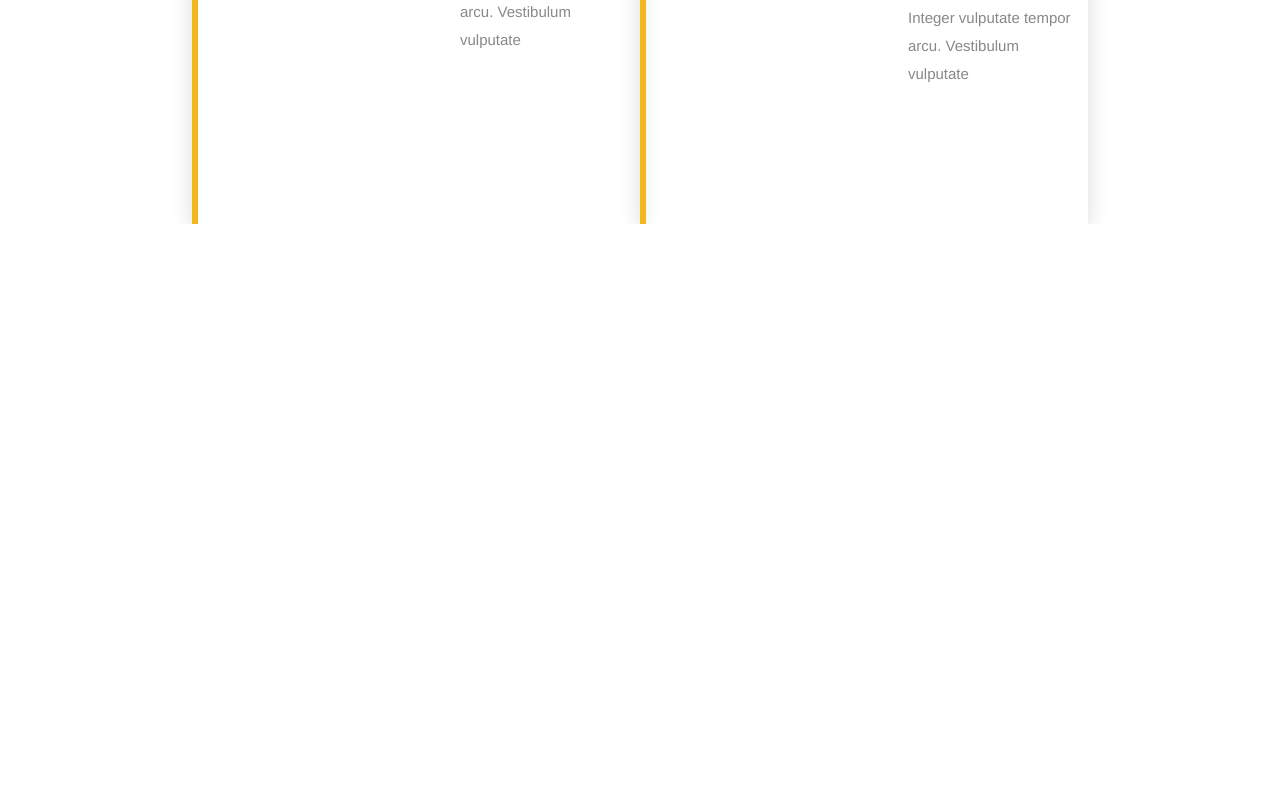
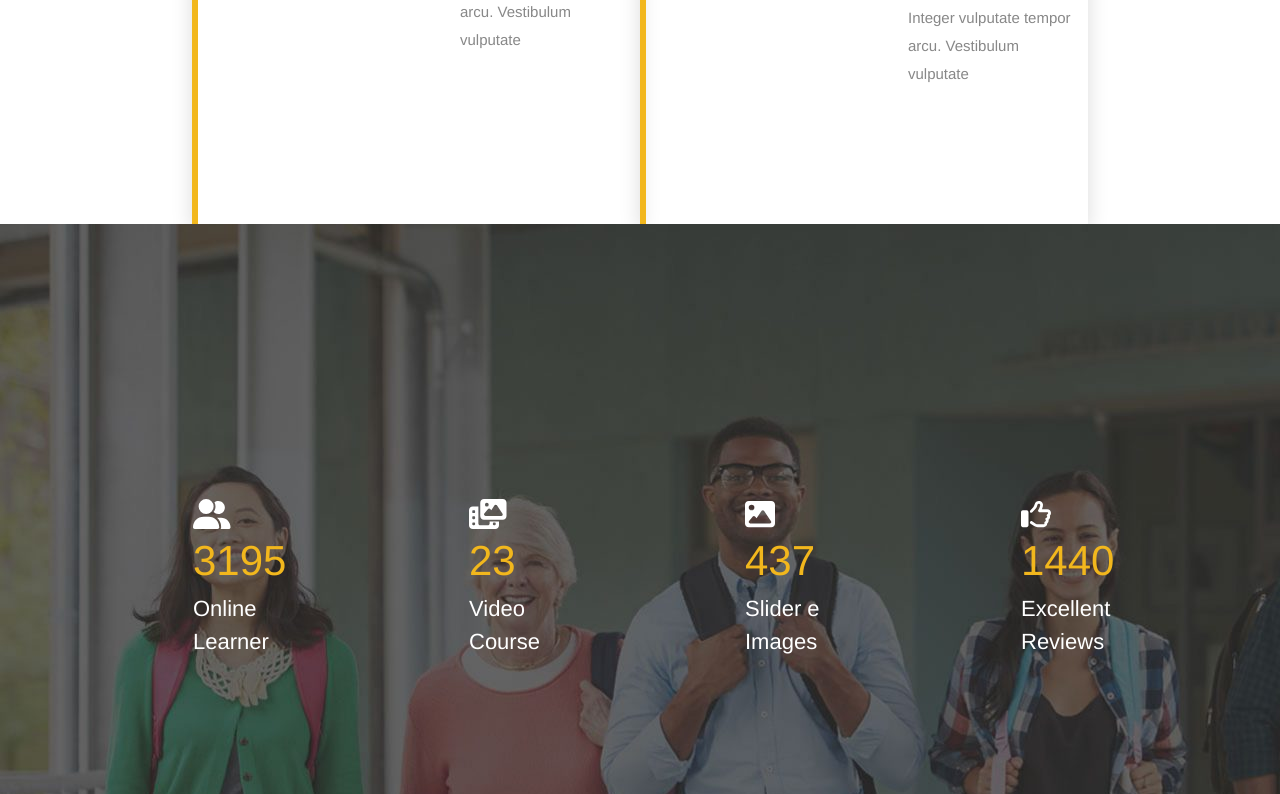
Before and after one commit to Dax2976/proj-html-vuejs, a Vue app: page / in a window 1280 px wide. Shown: the part 4260-5054 px from the top of the page. Before the commit the page ends 4484 px from the top, so only its background shows below. Built offline with nearby package versions, Linux system fonts and the light colour scheme.

Commit message:
stats comp 90% done

```diff
--- a/src/components/MainComp.vue
+++ b/src/components/MainComp.vue
@@ -47,6 +47,9 @@
        <section class="whyCourse">
            <MyCourse/>
        </section>
+       <section class="Stats">
+           <StatsComp/>
+       </section>
    </main>
 
 </template>
@@ -55,6 +58,7 @@
 
 import SignatureComp from '@/components/SignatureComp.vue'
 import CardCompPrice from '@/components/CardCompPrice.vue'
+import StatsComp from '@/components/StatsComp.vue'
 import BookComp from '@/components/BookComp.vue'
 import MyCourse from '@/components/MyCourse.vue'
 export default {
@@ -64,6 +68,7 @@ export default {
         CardCompPrice,
         BookComp,
         MyCourse,
+        StatsComp,
     }
 }
 </script>
--- /dev/null
+++ b/src/components/StatsComp.vue
@@ -0,0 +1,91 @@
+<template>
+    <div class="ImgBack w-100">
+        <div class="row d-flex">
+            <div class="Stats col-3 ">
+                <div class="people">
+                    <font-awesome-icon icon="fa-solid fa-user-group" />
+                </div>
+                <div class="status">
+                3195
+                </div>
+                <div class="online text-white">
+                    Online Learner
+                </div>
+            </div>
+            <div class="Stats col-3">
+                <div class="people align-items-center">
+                    <font-awesome-icon icon="fa-solid fa-photo-film" />
+                </div>
+                <div class="status">
+                23
+                </div>
+                <div class="online text-white">
+                    Video Course
+                </div>
+            </div>
+            <div class="Stats   col-3">
+                <div class="people align-items-center">
+                   <font-awesome-icon icon="fa-solid fa-image" />
+                </div>
+                <div class="status">
+                437
+                </div>
+                <div class="online text-white">
+                    Slider e Images
+                </div>
+            </div>
+            <div class="Stats  col-3">
+                <div class="people align-items-center">
+                   <font-awesome-icon icon="fa-regular fa-thumbs-up" />
+                </div>
+                <div class="status">
+                1440
+                </div>
+                <div class="online text-white">
+                    Excellent Reviews
+                </div>
+            </div>
+        </div>
+    </div>
+</template>
+
+
+<script>
+export default {
+    name:'StasComp'
+}
+</script>
+
+
+<style lang="scss" scoped>
+    .ImgBack{
+        background-image: url('@/images/counter-1919x1101.jpg');
+        width: 100%;
+        height: 570px;
+        position: relative;
+    }
+
+    .status{
+        color: #f2b71d;
+        font-size: 42px;
+
+    }
+
+    .people{
+        color: white;
+        font-size: 30px;
+        display: flex
+
+    }
+
+    .Stats{
+        padding-top: 300px;
+        padding-left: 230px;
+        margin: -25px;
+    }
+
+    .online{
+        font-size: 22px;
+    }
+
+</style>
--- a/src/main.js
+++ b/src/main.js
@@ -1,11 +1,11 @@
 import Vue from 'vue'
 import App from './App.vue'
 import { library } from '@fortawesome/fontawesome-svg-core'
-import { faUserSecret, faMagnifyingGlass,faSignal,faList,faBriefcase,faRocket,faGear} from '@fortawesome/free-solid-svg-icons'
+import { faUserSecret, faMagnifyingGlass,faSignal,faList,faBriefcase,faRocket,faGear,faUserGroup,faPhotoFilm, faImage,} from '@fortawesome/free-solid-svg-icons'
 import {faClock,faThumbsUp} from '@fortawesome/free-regular-svg-icons'
 import { faLinkedin,faTwitter,faInstagram,faFacebook} from '@fortawesome/free-brands-svg-icons'
 import { FontAwesomeIcon } from '@fortawesome/vue-fontawesome'
-library.add(faUserSecret, faMagnifyingGlass,faLinkedin,faFacebook,faInstagram,faTwitter,faSignal,faList,faClock,faBriefcase,faRocket,faThumbsUp,faGear)
+library.add(faUserSecret, faMagnifyingGlass,faLinkedin,faFacebook,faInstagram,faTwitter,faSignal,faList,faClock,faBriefcase,faRocket,faThumbsUp,faGear,faUserGroup,faPhotoFilm,faImage)
 Vue.component('font-awesome-icon', FontAwesomeIcon)
 
 Vue.config.productionTip = false
```
